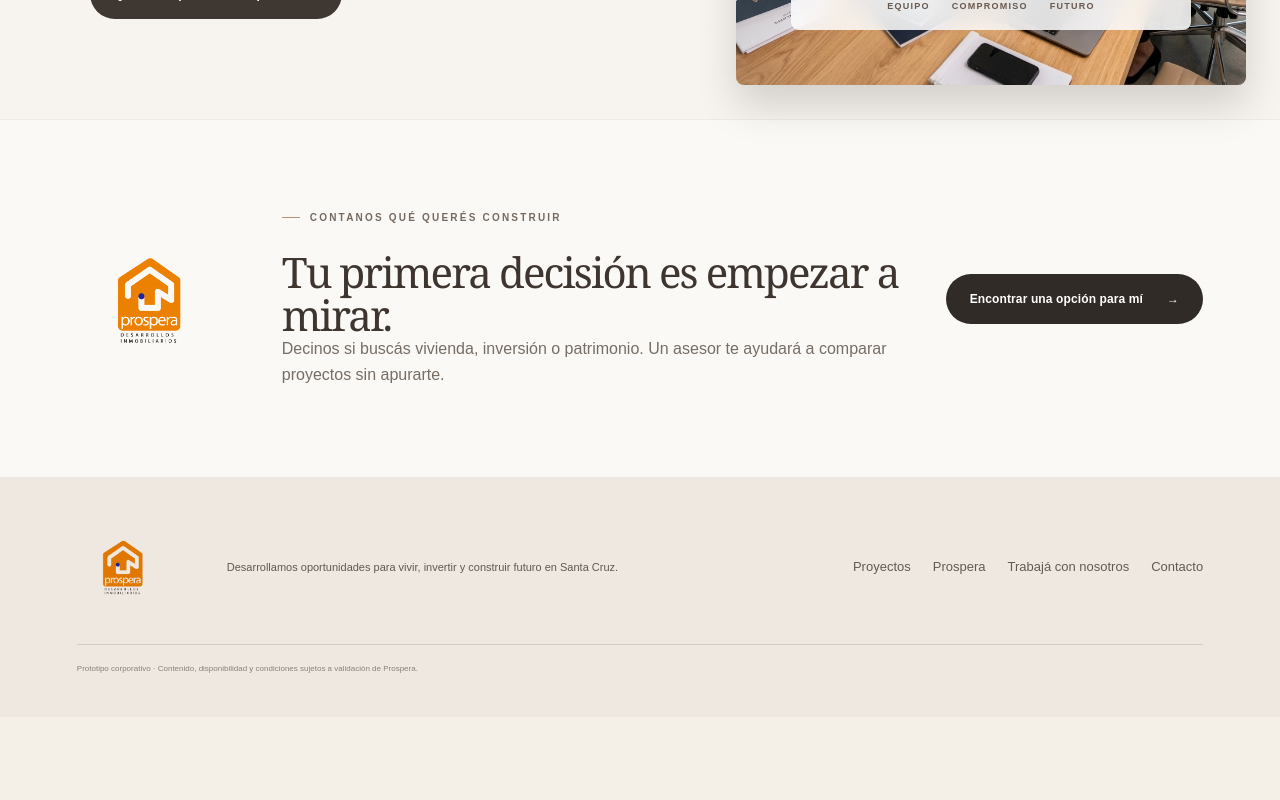
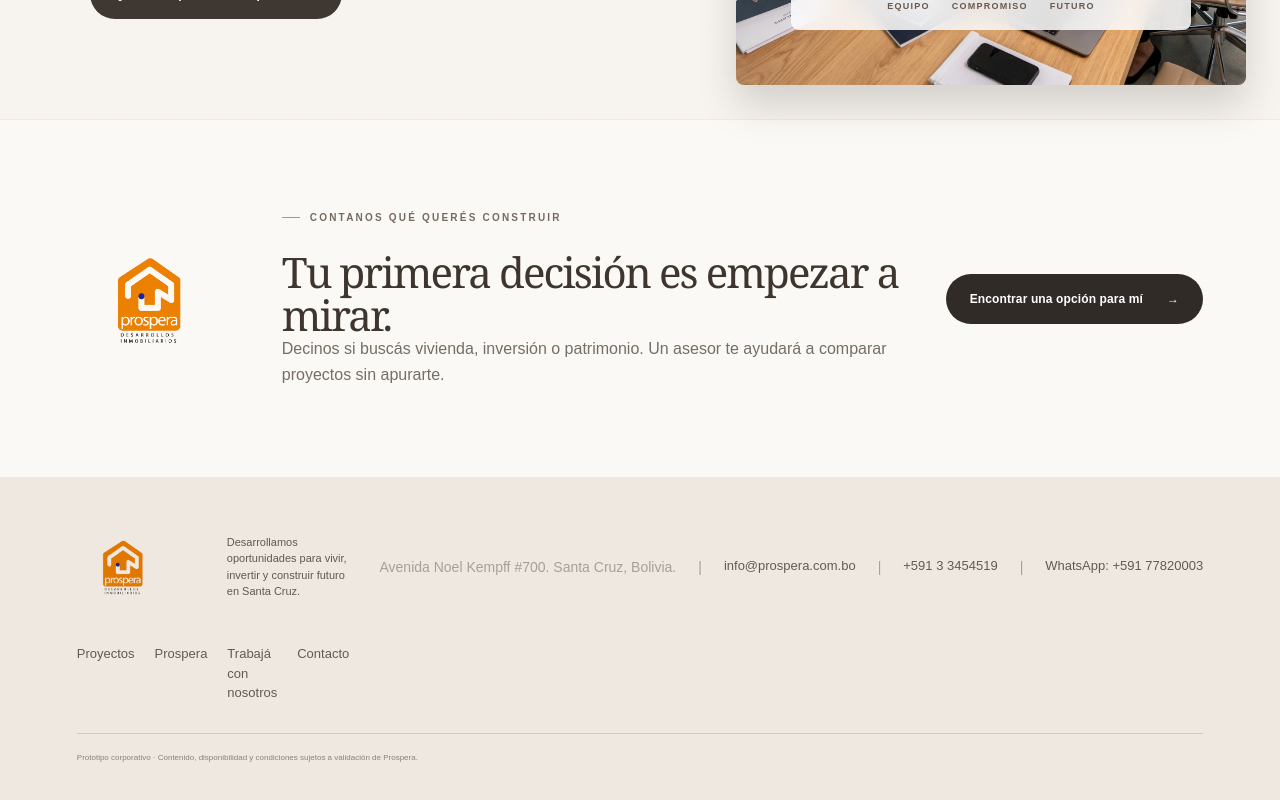
Before and after one commit to jabarmagdiel/Prospera, a Next.js app: page / in a window 1280 px wide. Shown: the part 5681-6481 px from the top of the page. Before the commit the page ends 6398 px from the top, so only its background shows below. Built offline with nearby package versions, Linux system fonts and the light colour scheme.

Commit message:
Update contact info and whatsapp link

```diff
--- a/components/corporate-home.tsx
+++ b/components/corporate-home.tsx
@@ -221,6 +221,15 @@ export function CorporateHome({ onOpenProject, content, projects }: { onOpenProj
       <footer className="corp-footer">
         <img src="/brand/prospera.png" alt="Prospera"/>
         <p>Desarrollamos oportunidades para vivir, invertir y construir futuro en Santa Cruz.</p>
+        <div className="flex gap-4 text-sm mt-4 mb-4 flex-wrap justify-center text-stone-400">
+          <span>Avenida Noel Kempff #700. Santa Cruz, Bolivia.</span>
+          <span>|</span>
+          <a href="mailto:info@prospera.com.bo" className="hover:text-white transition-colors">info@prospera.com.bo</a>
+          <span>|</span>
+          <a href="tel:+59133454519" className="hover:text-white transition-colors">+591 3 3454519</a>
+          <span>|</span>
+          <a href="https://wa.me/59177820003" target="_blank" rel="noopener noreferrer" className="hover:text-white transition-colors">WhatsApp: +591 77820003</a>
+        </div>
         <div>
           <a href="#proyectos">Proyectos</a><a href="#nosotros">Prospera</a><a href="#trabaja">Trabajá con nosotros</a><a href="#contacto">Contacto</a>
         </div>
--- a/components/smart-whatsapp.tsx
+++ b/components/smart-whatsapp.tsx
@@ -14,7 +14,9 @@ export function SmartWhatsapp() {
 
   return (
     <motion.a
-      href="#contacto"
+      href="https://wa.me/59177820003"
+      target="_blank"
+      rel="noopener noreferrer"
       className="fixed right-6 bottom-6 z-50 flex items-center justify-center w-14 h-14 bg-green-500 rounded-full shadow-lg border-2 border-white group hover:shadow-xl hover:scale-110 transition-all text-white"
       initial={{ scale: 0, opacity: 0, y: 50 }}
       animate={{ scale: 1, opacity: 1, y: 0 }}
```
